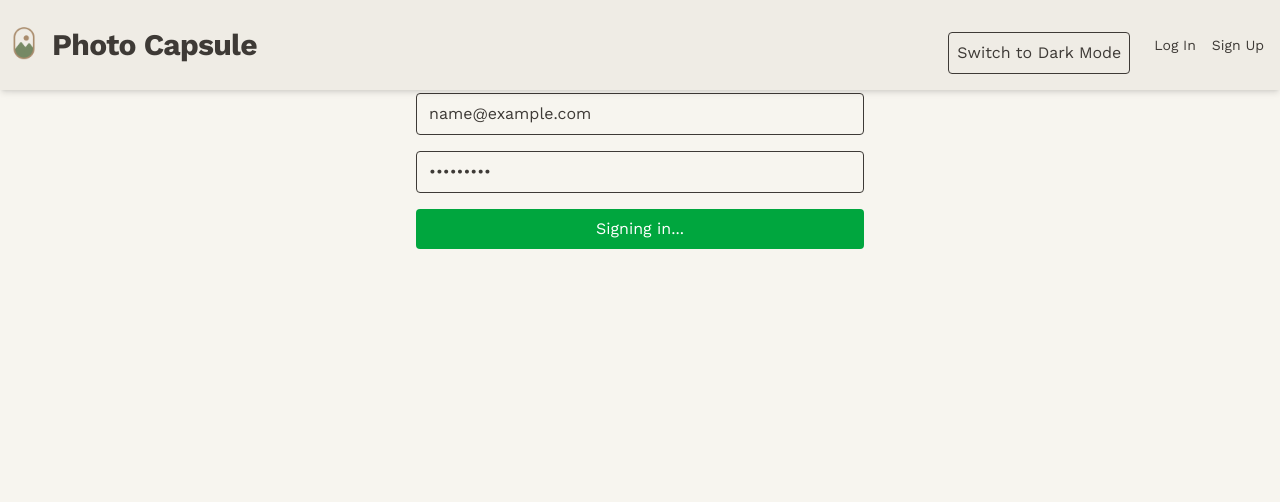
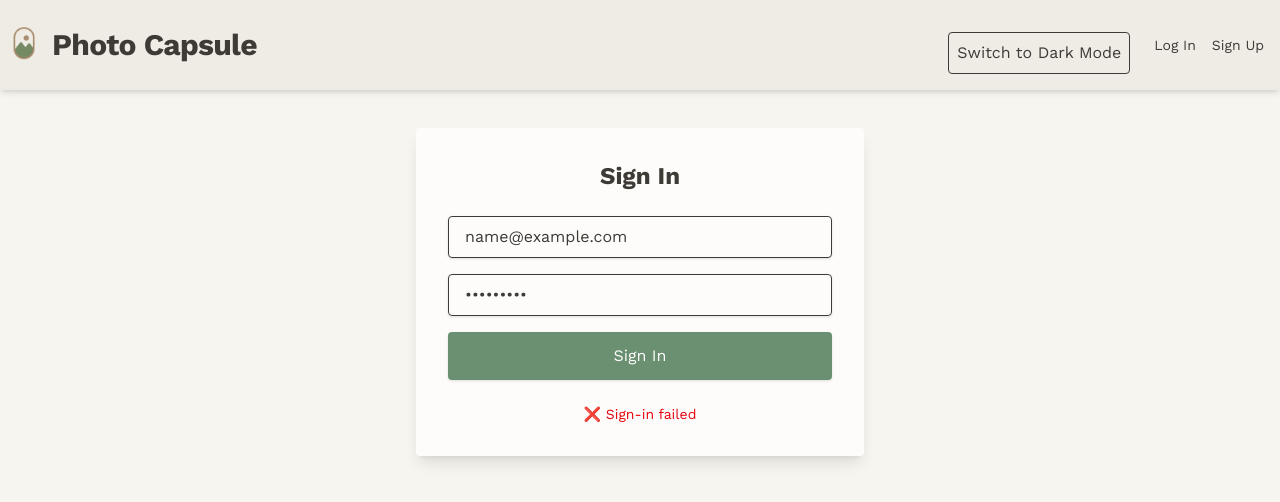
Before and after one commit to Tyler-Rafferty2/PhotoCapsule, a Next.js app in the folder Frontend/: page /login in a window 1280 px wide. Both pictures are taken after typing "name@example.com", "Sample123" into the empty fields and a click on the button "Sign In". Shown: the top 502 px of the page. Built offline with nearby package versions, Linux system fonts and the light colour scheme; no server answers.

Commit message:
Updating login and register design

```diff
--- a/Frontend/src/app/login/page.js
+++ b/Frontend/src/app/login/page.js
@@ -1,26 +1,23 @@
 "use client";
 
 import Navbar from "@/components/Navbar";
-
 import { useState } from "react";
-
 import { useRouter } from "next/navigation";
-
 import { useAuth } from "@/context/authContext";
 
 export default function SignInForm() {
   const [email, setEmail] = useState("");
   const [password, setPassword] = useState("");
-  const [status, setStatus] = useState("idle"); // idle | loading | success | error
+  const [status, setStatus] = useState("idle");
   const [token, setToken] = useState(null);
   const { setIsLoggedIn } = useAuth();
-
   const router = useRouter();
 
   const handleSignIn = async (e) => {
     e.preventDefault();
     setStatus("loading");
 
+    try {
       const res = await fetch("http://localhost:8080/signin", {
         method: "POST",
         headers: {
@@ -30,72 +27,76 @@ export default function SignInForm() {
         body: JSON.stringify({ email, password }),
       });
 
-    if (res.ok) {
+      if (!res.ok) throw new Error(await res.text());
+
       const data = await res.json();
+      localStorage.setItem("token", data.token);
+      setToken(data.token);
+      setIsLoggedIn(true);
       setStatus("success");
-      //alert('Account singned in!');
       setEmail("");
       setPassword("");
-      setToken(data.token);
-      localStorage.setItem("token", data.token);
-      setIsLoggedIn(true);
-      //window.dispatchEvent(new Event("tokenChange"));
       router.push("/");
-    } else {
+    } catch (err) {
       setStatus("error");
-      const error = await res.text();
-      //alert(`Signup failed: ${error}`);
+      console.error("Sign-in error:", err.message);
     }
   };
 
   return (
     <>
       <Navbar />
-      <div className="flex justify-center">
-        <form
-          onSubmit={handleSignIn}
-          className="space-y-4 border-t pt-6 mt-6 w-[50vw] max-w-md flex flex-col"
-        >
-          <h2 className="text-lg font-semibold text-center">Sign In</h2>
-
+      <div className="pt-32 px-6 pb-16 max-w-7xl mx-auto flex justify-center">
+        <div className="backdrop-blur-md bg-white/70 p-8 rounded shadow-lg w-full max-w-md">
+          <h2 className="text-2xl font-bold mb-6 text-center">Sign In</h2>
+          <form onSubmit={handleSignIn} className="space-y-4">
             <input
               type="email"
               placeholder="Email"
               value={email}
               onChange={(e) => setEmail(e.target.value)}
-            className="w-full border px-3 py-2 rounded"
+              className="w-full px-4 py-2 border rounded shadow-sm"
               required
             />
-
             <input
               type="password"
               placeholder="Password"
               value={password}
               onChange={(e) => setPassword(e.target.value)}
-            className="w-full border px-3 py-2 rounded"
+              className="w-full px-4 py-2 border rounded shadow-sm"
               required
             />
-
             <button
               type="submit"
               disabled={status === "loading"}
-            className="w-full bg-green-600 hover:bg-green-700 text-white py-2 rounded"
+              className="w-full px-5 py-3 rounded shadow transition-colors duration-200"
+              style={{
+                background: "var(--accent)",
+                color: "#fff",
+              }}
+              onMouseOver={(e) =>
+                (e.currentTarget.style.background = "var(--secondaccent)")
+              }
+              onMouseOut={(e) =>
+                (e.currentTarget.style.background = "var(--accent)")
+              }
             >
               {status === "loading" ? "Signing in..." : "Sign In"}
             </button>
 
             {status === "success" && (
-            <p className="text-green-600 text-sm text-center">
-              ✅ Signed in! Token: {token}
+              <p className="text-green-600 text-sm text-center mt-2">
+                ✅ Signed in successfully
               </p>
             )}
             {status === "error" && (
-            <p className="text-red-600 text-sm text-center">
+              <p className="text-red-600 text-sm text-center mt-2">
                 ❌ Sign-in failed
               </p>
             )}
           </form>
         </div>
+      </div>
     </>
   );
 }
--- a/Frontend/src/app/register/page.js
+++ b/Frontend/src/app/register/page.js
@@ -1,7 +1,6 @@
 "use client";
 
 import Navbar from "@/components/Navbar";
-
 import { useState } from "react";
 import { useRouter } from "next/navigation";
 
@@ -16,41 +15,41 @@ export default function SignUpForm() {
     e.preventDefault();
     setStatus("loading");
 
-    const res = await fetch("http://localhost:8080/signup", {
-      method: "POST",
-      headers: { "Content-Type": "application/json" },
-      body: JSON.stringify({ email, password }),
-    });
+    try {
+      const res = await fetch("http://localhost:8080/signup", {
+        method: "POST",
+        headers: { "Content-Type": "application/json" },
+        body: JSON.stringify({ email, password }),
+      });
 
-    if (res.ok) {
+      if (!res.ok) throw new Error(await res.text());
+
       setStatus("success");
-      //alert('Account created!');
       setEmail("");
       setPassword("");
       router.push("/login");
-    } else {
+    } catch (err) {
+      console.error("Signup error:", err.message);
       setStatus("error");
-      const error = await res.text();
-      //alert(`Signup failed: ${error}`);
     }
   };
 
   return (
     <>
       <Navbar />
-      <div className="flex justify-center">
+      <div className="pt-32 px-6 pb-16 max-w-7xl mx-auto flex justify-center">
         <form
           onSubmit={handleSignUp}
-          className="flex flex-col items-center space-y-4 border-t pt-6 mt-6"
+          className="backdrop-blur-md bg-white/70 p-8 rounded shadow-lg w-full max-w-md space-y-4"
         >
-          <h2 className="text-lg font-semibold text-center">Sign Up</h2>
+          <h2 className="text-2xl font-bold mb-4 text-center">Sign Up</h2>
 
           <input
             type="email"
             placeholder="Email"
             value={email}
             onChange={(e) => setEmail(e.target.value)}
-            className="w-[50vw] max-w-md border px-3 py-2 rounded"
+            className="w-full px-4 py-2 border rounded shadow-sm"
             required
           />
 
@@ -59,14 +58,24 @@ export default function SignUpForm() {
             placeholder="Password"
             value={password}
             onChange={(e) => setPassword(e.target.value)}
-            className="w-[50vw] max-w-md border px-3 py-2 rounded"
+            className="w-full px-4 py-2 border rounded shadow-sm"
             required
           />
 
           <button
             type="submit"
             disabled={status === "loading"}
-            className="w-[50vw] max-w-md bg-green-600 hover:bg-green-700 text-white py-2 rounded"
+            className="w-full px-5 py-3 rounded shadow transition-colors duration-200"
+            style={{
+              background: "var(--accent)",
+              color: "#fff",
+            }}
+            onMouseOver={(e) =>
+              (e.currentTarget.style.background = "var(--secondaccent)")
+            }
+            onMouseOut={(e) =>
+              (e.currentTarget.style.background = "var(--accent)")
+            }
           >
             {status === "loading" ? "Creating..." : "Sign Up"}
           </button>
@@ -77,7 +86,9 @@ export default function SignUpForm() {
             </p>
           )}
           {status === "error" && (
-            <p className="text-red-600 text-sm text-center">❌ Signup failed</p>
+            <p className="text-red-600 text-sm text-center">
+              ❌ Signup failed
+            </p>
           )}
         </form>
       </div>
--- a/Frontend/src/app/view/[id]/page.js
+++ b/Frontend/src/app/view/[id]/page.js
@@ -171,7 +171,7 @@ function CapsuleSettingModal({ setIsCapulseSettingOpen, capsule, setCapsule }) {
         headers: {
           "Content-Type": "application/json",
         },
-        body: JSON.stringify(updatedFields), // { Title: "...", Description: "..." }
+        body: JSON.stringify(updatedFields),
       });
 
       if (!response.ok) {
```
Lines whose indentation alone changed are shown as unchanged.
